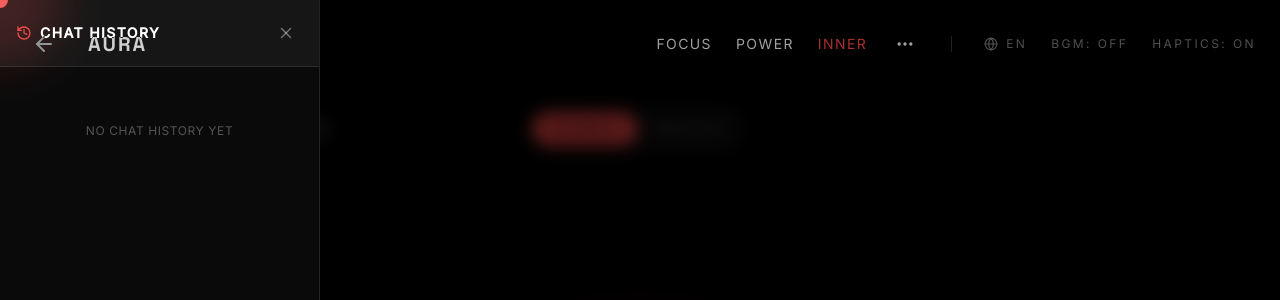
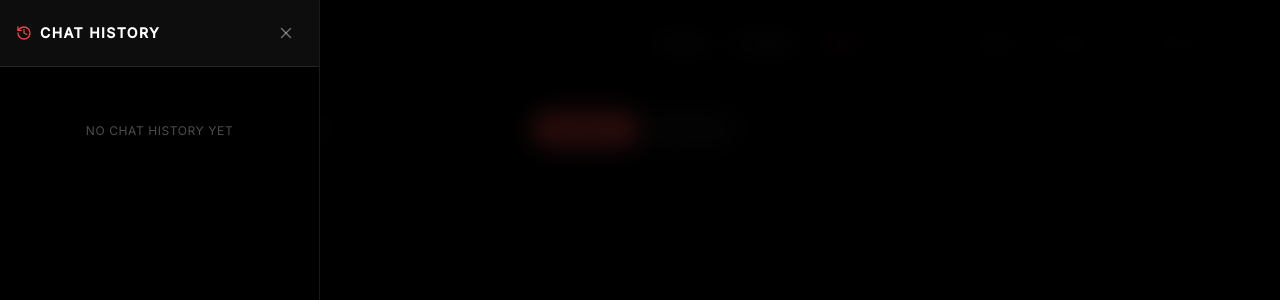
Before and after one commit to Obitouchiha002/Aura-, a React (Vite) app: page /inner in a window 1280 px wide. Both pictures are taken after a click on the button 274 px from the left and 129 px from the top of the page. Shown: the top 300 px of the page. Built offline with nearby package versions, Linux system fonts and the light colour scheme.

Commit message:
Initial.commit

```diff
--- a/index.html
+++ b/index.html
@@ -6,8 +6,8 @@
     <title>Aura shakti</title>
     <link rel="manifest" href="/manifest.json" />
     <meta name="theme-color" content="#EF4444" />
-    <link rel="icon" type="image/png" href="/icon-192.png" />
-    <link rel="apple-touch-icon" href="/icon-192.png" />
+    <link rel="icon" type="image/png" href="/logo.png" />
+    <link rel="apple-touch-icon" href="/logo.png" />
     <script>
       window.process = window.process || { env: {} };
     </script>
--- a/public/service-worker.js
+++ b/public/service-worker.js
@@ -1,8 +1,9 @@
-const CACHE_NAME = 'aura-cache-v2';
+const CACHE_NAME = 'aura-cache-v3';
 const urlsToCache = [
   '/',
   '/index.html',
-  '/manifest.json'
+  '/manifest.json',
+  '/logo.png'
 ];
 
 // Install Event: Cache essential files
--- a/src/pages/Inner.tsx
+++ b/src/pages/Inner.tsx
@@ -1,4 +1,5 @@
 import React, { useState, useRef, useEffect } from 'react';
+import { createPortal } from 'react-dom';
 import { motion, AnimatePresence } from 'motion/react';
 import { getInnerVoiceResponse } from '../services/geminiService';
 import { useLang } from '../context/LanguageContext';
@@ -395,22 +396,23 @@ export default function Inner() {
       </div>
 
       {/* Chat History Drawer */}
+      {createPortal(
         <AnimatePresence>
           {isHistoryOpen && (
-          <>
+            <div className="fixed inset-0 z-[100]">
               <motion.div
                 initial={{ opacity: 0 }}
                 animate={{ opacity: 1 }}
                 exit={{ opacity: 0 }}
                 onClick={() => setIsHistoryOpen(false)}
-              className="fixed inset-0 bg-black/60 backdrop-blur-sm z-50"
+                className="absolute inset-0 bg-black/80 backdrop-blur-md"
               />
               <motion.div
                 initial={{ x: '-100%' }}
                 animate={{ x: 0 }}
                 exit={{ x: '-100%' }}
                 transition={{ type: 'spring', damping: 25, stiffness: 200 }}
-              className="fixed top-0 left-0 bottom-0 w-80 max-w-[85vw] bg-[#0a0a0a] border-r border-white/10 z-50 flex flex-col shadow-2xl"
+                className="absolute top-0 left-0 bottom-0 w-80 max-w-[85vw] bg-black border-r border-white/10 flex flex-col shadow-2xl"
               >
               <div className="p-4 border-b border-white/10 flex items-center justify-between bg-white/5">
                 <h2 className="text-sm font-bold tracking-widest uppercase text-white flex items-center gap-2">
@@ -467,9 +469,11 @@ export default function Inner() {
                 )}
               </div>
               </motion.div>
-          </>
+            </div>
           )}
-      </AnimatePresence>
+        </AnimatePresence>,
+        document.body
+      )}
 
       {/* Chat Area */}
       <div
@@ -536,17 +540,17 @@ export default function Inner() {
       </div>
 
       {/* Input Area */}
-      <div className="relative z-20 p-4 bg-black/60 backdrop-blur-xl border-t border-white/5">
+      <div className="relative z-20 p-4 bg-black border-t border-white/5">
         <form
           onSubmit={handleSubmit}
-          className="max-w-3xl mx-auto flex items-center gap-2 bg-white/5 rounded-full border border-white/10 px-4 py-2 focus-within:border-aura-red/50 transition-all"
+          className="max-w-3xl mx-auto flex items-end gap-2 bg-white/5 rounded-2xl border border-white/10 px-4 py-2 focus-within:border-aura-red/50 transition-all"
         >
           <textarea
             value={input}
             onChange={(e) => {
               setInput(e.target.value);
               e.target.style.height = 'auto';
-              e.target.style.height = `${Math.min(e.target.scrollHeight, 120)}px`;
+              e.target.style.height = `${Math.min(e.target.scrollHeight, 150)}px`;
             }}
             onKeyDown={(e) => {
               if (e.key === 'Enter' && !e.shiftKey) {
@@ -559,13 +563,13 @@ export default function Inner() {
             placeholder={mode === 'COUNCIL'
               ? (lang === 'en' ? "Message the Council..." : "परिषद को संदेश भेजें...")
               : (lang === 'en' ? `Message ${selectedCharacter}...` : `${selectedCharacter} को संदेश भेजें...`)}
-            className="flex-1 bg-transparent border-none py-2 text-sm text-white placeholder:text-white/20 focus:outline-none resize-none overflow-y-auto"
-            style={{ minHeight: '40px', maxHeight: '120px' }}
+            className="flex-1 bg-transparent border-none py-2 text-sm text-white placeholder:text-white/20 focus:outline-none resize-none overflow-y-auto scrollbar-hide"
+            style={{ minHeight: '40px', maxHeight: '150px' }}
           />
           <button
             type="submit"
             disabled={!input.trim() || isTyping}
-            className="p-2 rounded-full bg-aura-red text-black disabled:opacity-30 disabled:bg-white/10 disabled:text-white/30 transition-all hover:scale-105 active:scale-95"
+            className="p-2 mb-1 rounded-full bg-aura-red text-black disabled:opacity-30 disabled:bg-white/10 disabled:text-white/30 transition-all hover:scale-105 active:scale-95 flex-shrink-0"
           >
             <Send size={18} />
           </button>
```
Also changed, not shown: public/logo.png (added), public/manifest.json. Lines whose indentation alone changed are shown as unchanged.
